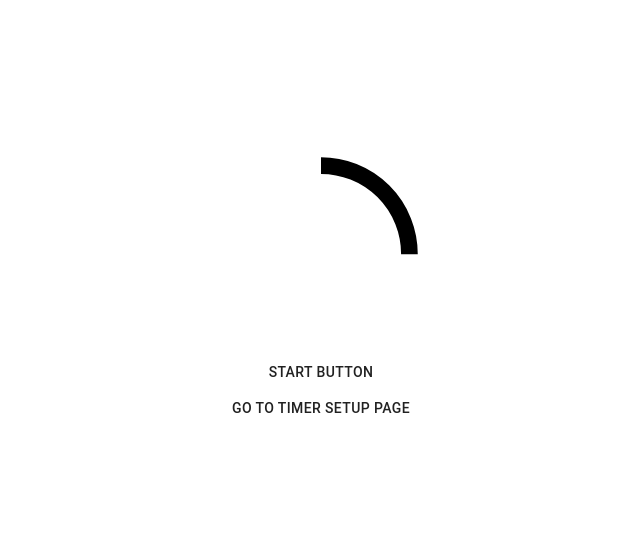
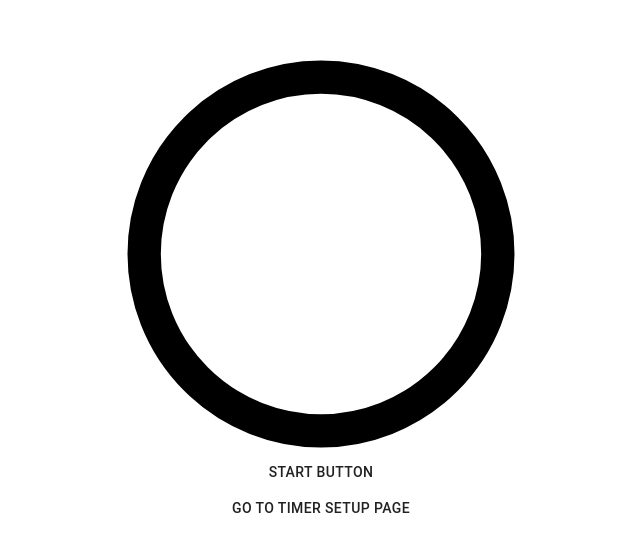
Before and after one commit to fredrikssongustav/timer-nextjs, a Next.js app: page /clock in a window 1280 px wide. Shown: the part 118-670 px from the top of the page, without its empty margins (319-959 px from the left). Built offline with nearby package versions, Linux system fonts and the light colour scheme.

Commit message:
feat & ref: split circle from inline, let button start the timer instead of landing

```diff
--- a/pages/clock.tsx
+++ b/pages/clock.tsx
@@ -3,6 +3,7 @@ import { useState, useEffect } from 'react';
 import Router, { useRouter } from 'next/router';
 import { StyledButton } from '../src/atoms/StyledButton';
 import { StyledContainer } from '../src/containers/StyledContainer/StyledContainer';
+import { StyledTimer } from '../src/organisms/StyledTimer/StyledTimer';
 
 export enum TIME_UNIT {
     h = "hour",
@@ -14,25 +15,6 @@ export enum TIME_UNIT {
 export type ClockProps = {
     unit: TIME_UNIT | undefined,
     value: number | undefined
-}
-
-type StyledTimerProps = {
-    progress: number;
-    color: string;
-}
-
-const StyledTimer: React.FC<StyledTimerProps> = ({progress,color}:StyledTimerProps) => {
-    return(<svg viewBox="0 0 36 36">
-    <path
-      d="M18 2.0845
-        a 15.9155 15.9155 0 0 1 0 31.831
-        a 15.9155 15.9155 0 0 1 0 -31.831"
-      fill="none"
-      stroke={color.toString()}
-      stroke-width="3"
-      stroke-dasharray={`${progress.toString()},100`}
-    />
-  </svg>);
 }
 
 export const Clock: React.FC<ClockProps> = ({ unit, value }) => {
@@ -66,9 +48,9 @@ export const Clock: React.FC<ClockProps> = ({ unit, value }) => {
     }
 
 
-    return (<div data-testid="clock" style={{ "height": "200px", "width": "200px" }}>
-        <StyledTimer progress={(refinedValue - stopTime)/refinedValue * 100} color="#000" />
-    </div>);
+    return (
+        <StyledTimer progress={(refinedValue - stopTime) / refinedValue * 100} color="#000" />
+    );
 }
 
 const ClockPage: React.FC = () => {
@@ -76,6 +58,8 @@ const ClockPage: React.FC = () => {
     // TODO: Don't set default values like this
     const query = router && router.query.value ? router.query : { value: 20, unit: TIME_UNIT.s }
     const { value, unit } = query
+
+    const [reInitiateTimer, setReInitiateTimer] = useState<boolean>(false)
 
     const goBack = (event: React.MouseEvent<HTMLElement>) => {
         event.preventDefault();
@@ -85,10 +69,18 @@ const ClockPage: React.FC = () => {
     }
 
     return (<StyledContainer>
-        <Clock unit={unit as TIME_UNIT | undefined} value={Number(value)} />
-        <StyledButton data-testid="start-button">
+        <div style={{ height: "400px", width: "400px" }}>
+            {reInitiateTimer ?
+                <Clock unit={unit as TIME_UNIT | undefined} value={Number(value)} /> :
+                <StyledTimer />
+            }
+        </div>
+        <StyledButton data-testid="start-button" onClick={() => {
+            setReInitiateTimer(true)
+        }}>
             start button
         </StyledButton>
+
         <StyledButton data-testid="back-button" onClick={goBack}>
             Go to timer setup page
         </StyledButton>
--- /dev/null
+++ b/src/atoms/CircleSVG.tsx
@@ -0,0 +1,18 @@
+type CircleSVGProps = {
+    progress: number;
+    color: string;
+}
+
+export const CircleSVG: React.FC<CircleSVGProps> = ({progress,color}) => (
+    <svg viewBox="0 0 36 36">
+    <path
+      d="M18 2.0845
+        a 15.9155 15.9155 0 0 1 0 31.831
+        a 15.9155 15.9155 0 0 1 0 -31.831"
+      fill="none"
+      stroke={color.toString()}
+      stroke-width="3"
+      stroke-dasharray={`${progress.toString()},100`}
+    />
+  </svg>
+)
--- /dev/null
+++ b/src/organisms/StyledTimer/StyledTimer.tsx
@@ -0,0 +1,10 @@
+import { CircleSVG } from "../../atoms/CircleSVG";
+
+type StyledTimerProps = {
+    progress?: number;
+    color?: string;
+}
+
+export const StyledTimer: React.FC<StyledTimerProps> = ({ progress, color }: StyledTimerProps) => (
+    <CircleSVG progress={progress ? progress : 100} color={color ? color : "#000"} />
+)
```
